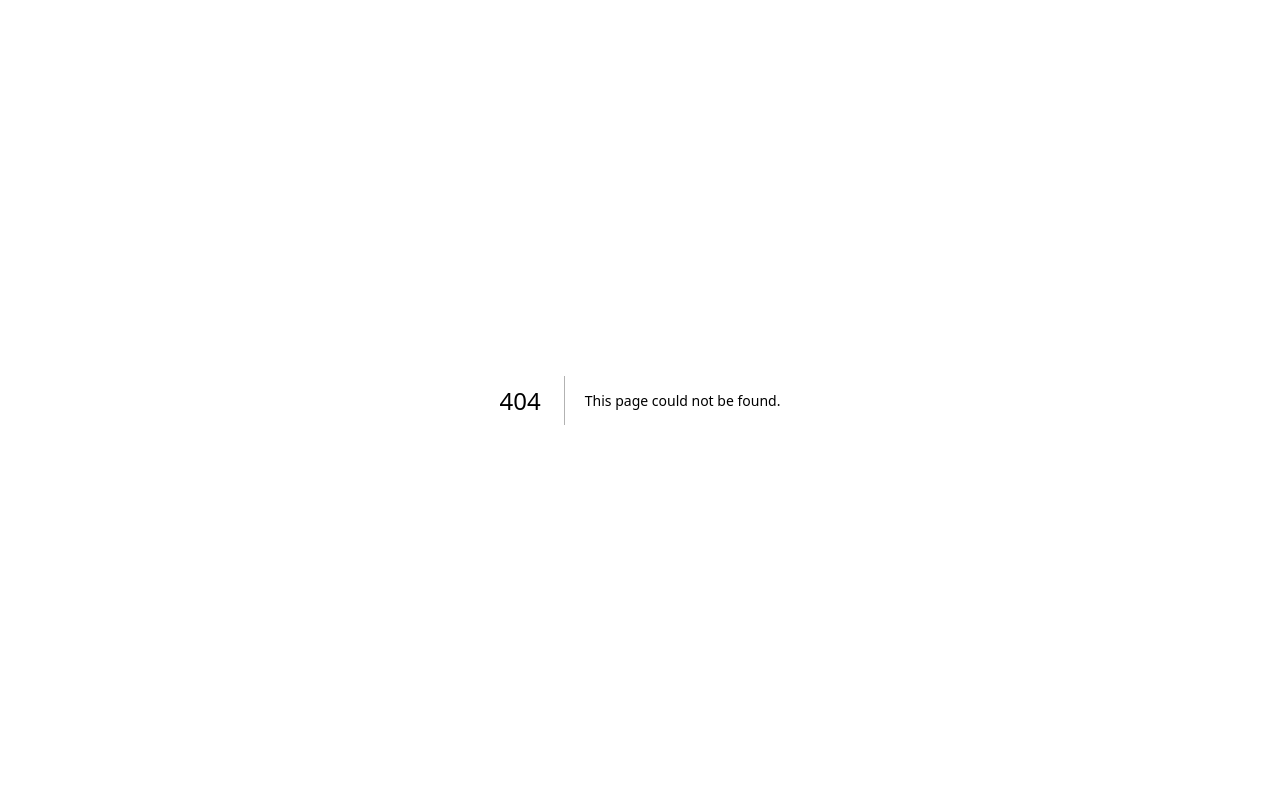
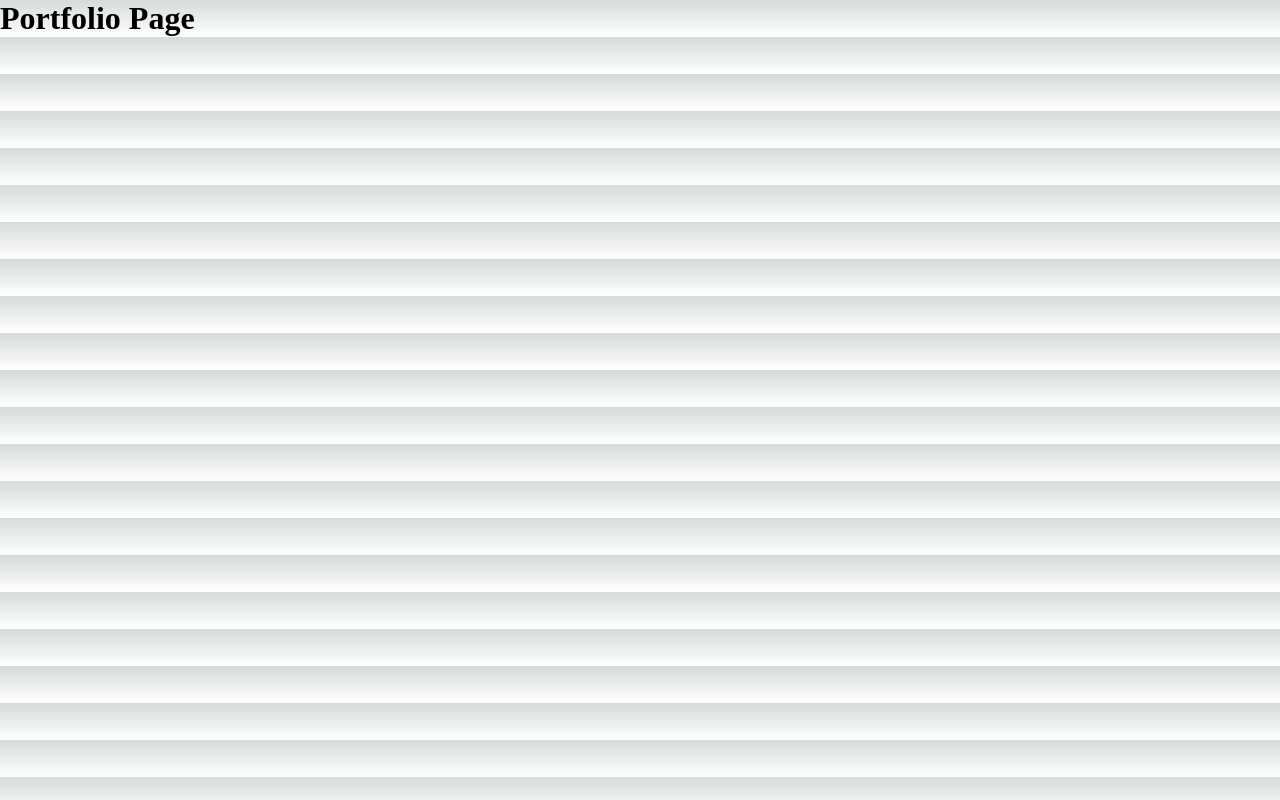
Before and after one commit to Dezedene/next-features, a Next.js app: page /portfolio in a window 1280 px wide. Before the commit this address had no page. Built offline with nearby package versions, Linux system fonts and the light colour scheme.

Commit message:
added new files to test routing

```diff
--- /dev/null
+++ b/pages/portfolio/index.js
@@ -0,0 +1,13 @@
+const PortfolioPage = () => {
+  return (
+    <div>
+      <h1>
+        Portfolio Page
+      </h1>
+    </div>
+  )
+}
+
+export default PortfolioPage
+
+// to access this page : http://localhost:3000/portfolio
```
Also changed, not shown: pages/portfolio/list.js (added, +13 -0 lines), pages/about/index.js (renamed from pages/about.js).
